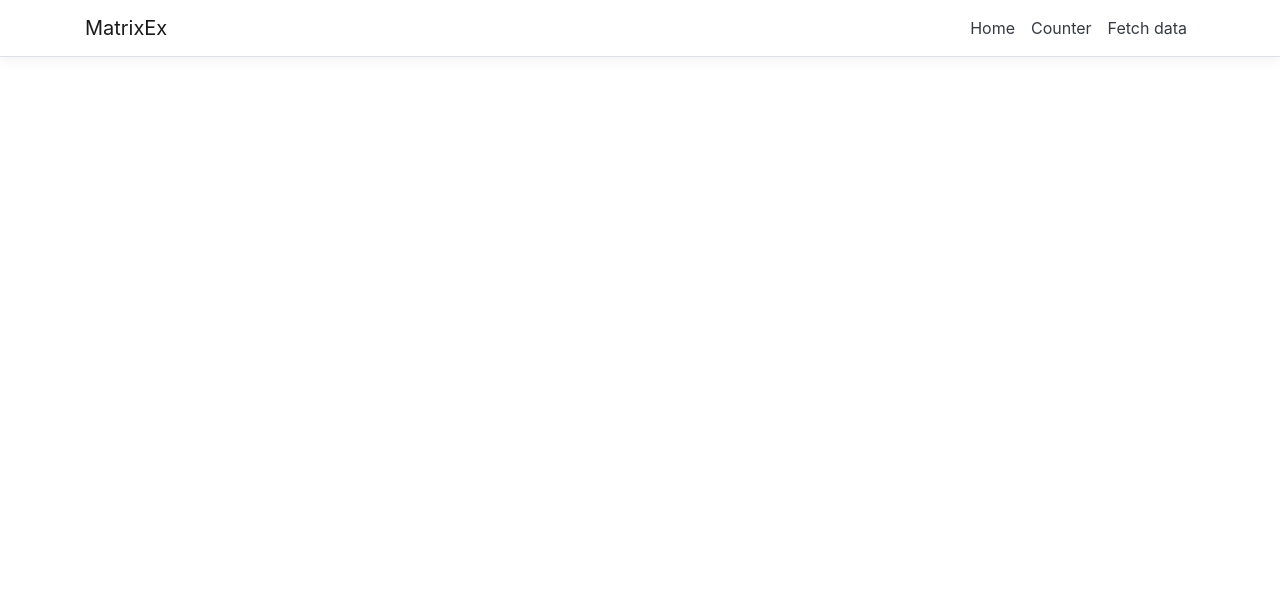
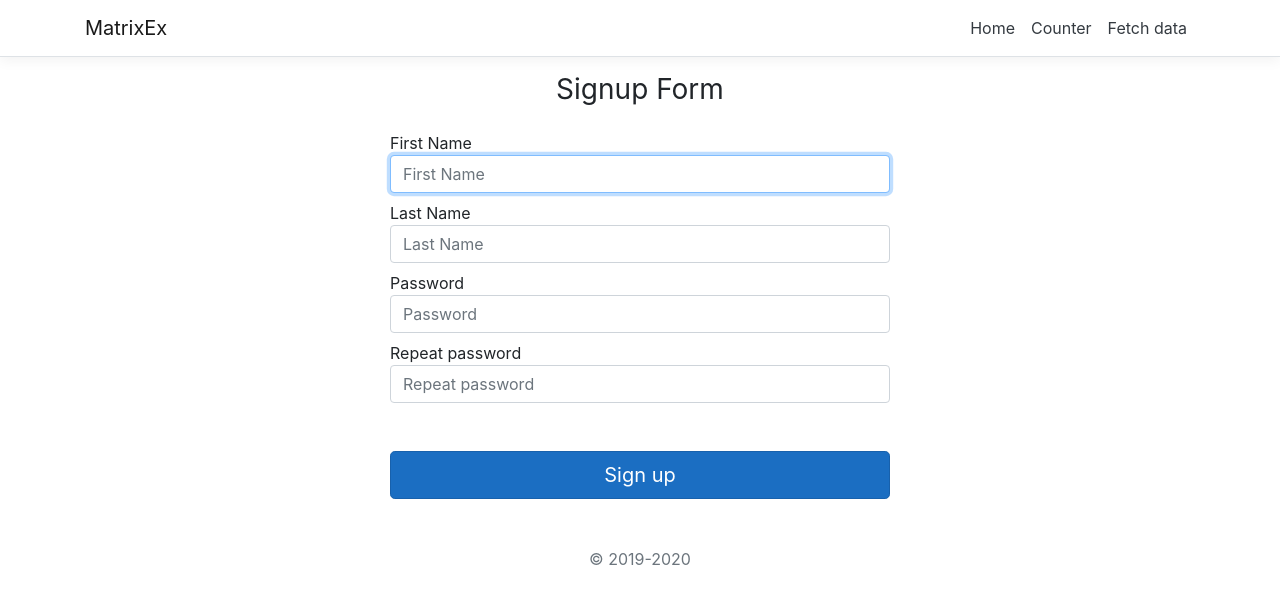
Before and after one commit to krasnoff/MatrixEx, an Angular app in the folder ClientApp/: page /sign-up in a window 1280 px wide. Before the commit this address led to /. Shown: the top 604 px of the page. Built offline with nearby package versions, Linux system fonts and the light colour scheme.

Commit message:
build signup page

```diff
--- a/ClientApp/src/app/app.module.ts
+++ b/ClientApp/src/app/app.module.ts
@@ -9,6 +9,7 @@ import { NavMenuComponent } from './nav-menu/nav-menu.component';
 import { HomeComponent } from './home/home.component';
 import { CounterComponent } from './counter/counter.component';
 import { FetchDataComponent } from './fetch-data/fetch-data.component';
+import { SignUpComponent } from './sign-up/sign-up.component';
 
 @NgModule({
   declarations: [
@@ -16,7 +17,8 @@ import { FetchDataComponent } from './fetch-data/fetch-data.component';
     NavMenuComponent,
     HomeComponent,
     CounterComponent,
-    FetchDataComponent
+    FetchDataComponent,
+    SignUpComponent
   ],
   imports: [
     BrowserModule.withServerTransition({ appId: 'ng-cli-universal' }),
@@ -26,6 +28,7 @@ import { FetchDataComponent } from './fetch-data/fetch-data.component';
       { path: '', component: HomeComponent, pathMatch: 'full' },
       { path: 'counter', component: CounterComponent },
       { path: 'fetch-data', component: FetchDataComponent },
+      { path: 'sign-up', component: SignUpComponent },
     ])
   ],
   providers: [],
--- /dev/null
+++ b/ClientApp/src/app/sign-up/sign-up.component.html
@@ -0,0 +1,37 @@
+<div class="wrapper">
+  <form class="form-signin">
+    <div class="text-center mb-4">
+      <h1 class="h3 mb-3 font-weight-normal">Signup Form</h1>
+      <p></p>
+    </div>
+
+    <div class="form-label-group">
+      <label for="inputEmail">First Name</label>
+      <input type="text" id="inputFirstName" class="form-control" placeholder="First Name" required autofocus>
+    </div>
+
+    <div class="form-label-group">
+      <label for="inputEmail">Last Name</label>
+      <input type="text" id="inputLastName" class="form-control" placeholder="Last Name" required autofocus>
+    </div>
+
+    <div class="form-label-group">
+      <label for="inputPassword">Password</label>
+      <input type="password" id="inputPassword" class="form-control" placeholder="Password" required>
+    </div>
+
+    <div class="form-label-group">
+      <label for="inputPassword">Repeat password</label>
+      <input type="password" id="inputPasswordRepeat" class="form-control" placeholder="Repeat password" required>
+    </div>
+
+    <div class="checkbox mb-3">
+      <label>
+        <!--<input type="checkbox" value="remember-me"> Remember me-->
+      </label>
+    </div>
+
+    <button class="btn btn-lg btn-primary btn-block" type="submit">Sign up</button>
+    <p class="mt-5 mb-3 text-muted text-center">&copy; 2019-2020</p>
+  </form>
+</div>
--- /dev/null
+++ b/ClientApp/src/app/sign-up/sign-up.component.scss
@@ -0,0 +1,21 @@
+.wrapper {
+  display: flex;
+  justify-content: center;
+  width: 100%;
+  height: 100%;
+
+  .form-signin {
+    width: 100%;
+    max-width: 500px;
+    width: 100%;
+
+    .form-label-group {
+      width: 100%;
+      margin-bottom: 0.5em;
+
+      label {
+          margin-bottom: 0px;
+      }
+    }
+  }
+}
--- /dev/null
+++ b/ClientApp/src/app/sign-up/sign-up.component.ts
@@ -0,0 +1,15 @@
+import { Component, OnInit } from '@angular/core';
+
+@Component({
+  selector: 'app-sign-up',
+  templateUrl: './sign-up.component.html',
+  styleUrls: ['./sign-up.component.scss']
+})
+export class SignUpComponent implements OnInit {
+
+  constructor() { }
+
+  ngOnInit() {
+  }
+
+}
```
Also changed, not shown: 2 other files (tests, documents, lock files or other folders).
